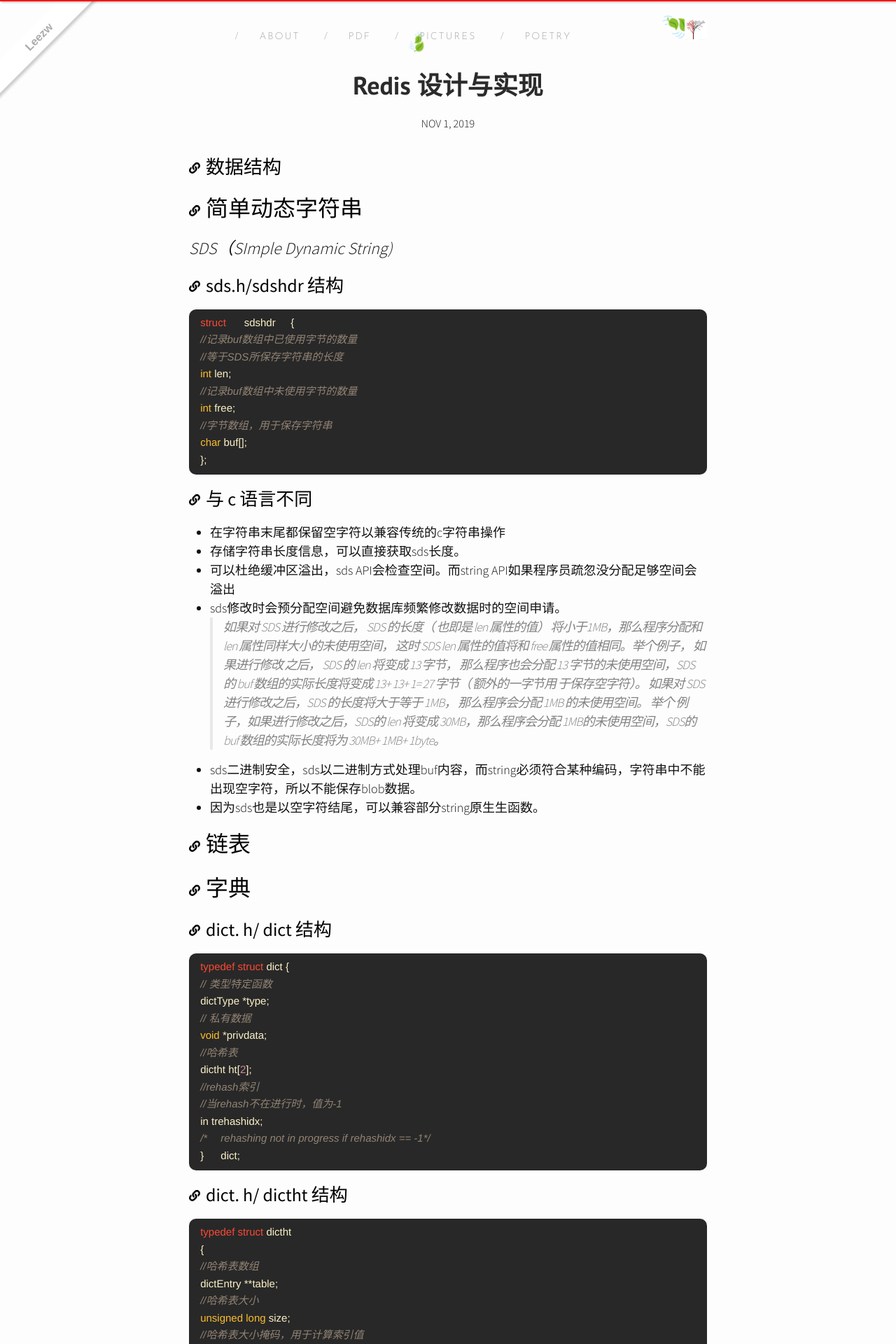
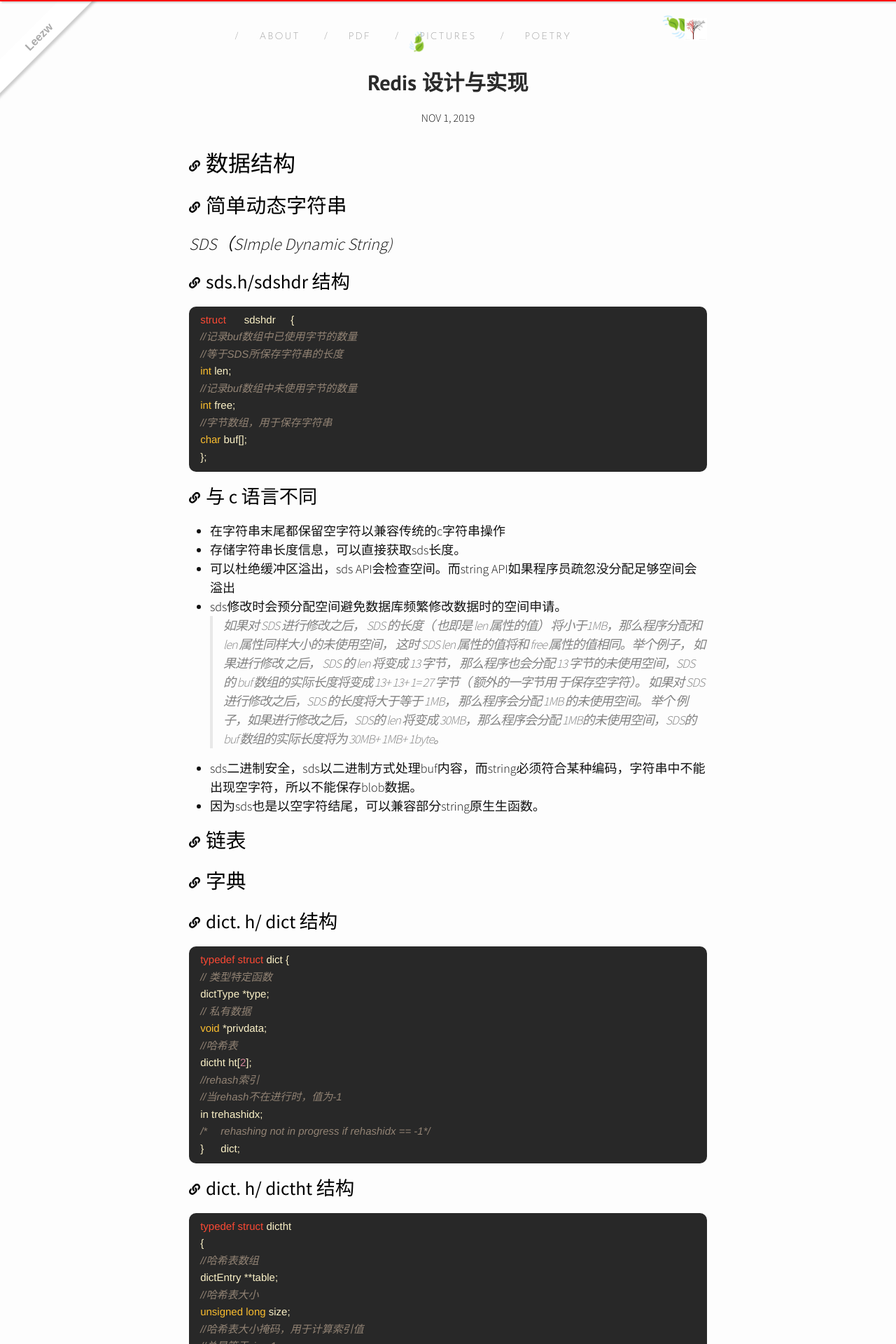
Before and after one commit to quantum-li/quantum-li.github.io, a Jekyll site: the page built from _posts/2019-11-01-redis-design-implements.md, in a window 1280 px wide. Shown: the top 1920 px of the page at 70% size. Built offline with Jekyll 4.4.1, drawn with Linux system fonts in a browser that asks for light colours; nearby versions of some CDN libraries; comment, search, counter and statistics services are not loaded.

Commit message:
Update style.scss

```diff
--- a/css/style.scss
+++ b/css/style.scss
@@ -488,8 +488,7 @@
   margin-top: 2rem;
 }
 .post-title {
-  font-size: 36px;
-
+  font-size: 1.9rem;
   text-align: center;
   font-family: "PT Sans";
   font-weight: 900;
@@ -502,7 +501,6 @@
   padding-bottom: 3em !important;
   p {
     font-size: 1.5rem;
-    //font-size: 1rem;
   }
   // ul {
   //   font-size: 1rem;
@@ -523,23 +521,17 @@
     max-height: 20rem;
     object-fit: cover;
   }
+    h1 {
+    font-size: 2rem;
+   }
   h2 {
-    font-size: 32px;
-    @include media-query($on-laptop) {
-      font-size: 28px;
-    }
+    font-size: 1.8rem;
   }
   h3 {
-    font-size: 26px;
-    @include media-query($on-laptop) {
-      font-size: 22px;
-    }
+    font-size: 1.7rem;
   }
   h4 {
-    font-size: 20px;
-    @include media-query($on-laptop) {
-      font-size: 18px;
-    }
+    font-size: 1.6rem;
   }
 }
 .top-line {
```
